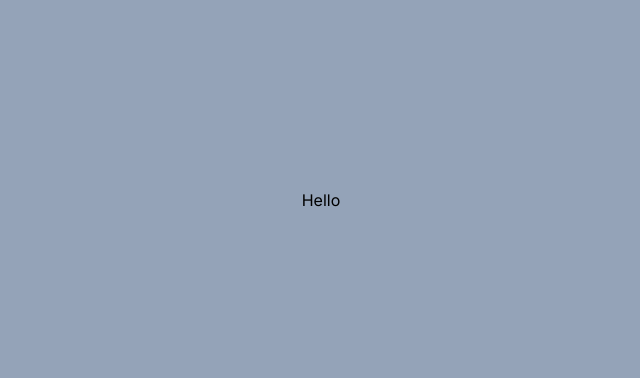
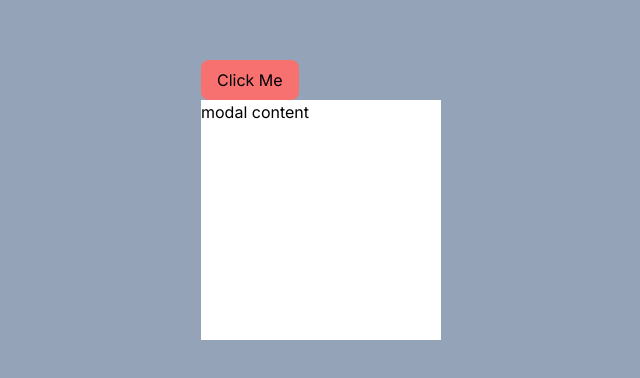
Before and after one commit to Nick-ODonoghue/xcavate-io-modal, a Next.js app: page / in a window 1280 px wide. Shown: the part 200-578 px from the top of the page, without its empty margins (319-959 px from the left). Built offline with nearby package versions, Linux system fonts and the light colour scheme.

Commit message:
basic Button & Modal components created

```diff
--- a/app/page.jsx
+++ b/app/page.jsx
@@ -1,8 +1,12 @@
+import Button from "@/components/Button";
+import Modal from "@/components/Modal";
+
 export default function Home() {
   return (
     <main className="flex min-h-screen items-center justify-center">
       <div>
-        <h1>Hello</h1>
+        <Button />
+        <Modal />
       </div>
     </main>
   );
--- /dev/null
+++ b/components/Button.jsx
@@ -0,0 +1,11 @@
+"use client";
+
+export default function Button() {
+  return (
+    <>
+      <button className=" bg-red-400 py-2 px-4 rounded-lg" type="button">
+        Click Me
+      </button>
+    </>
+  );
+}
--- /dev/null
+++ b/components/Modal.jsx
@@ -0,0 +1,9 @@
+export default function Modal() {
+  return (
+    <>
+      <div className=" bg-white h-60 w-60">
+        <h1>modal content</h1>
+      </div>
+    </>
+  );
+}
```
